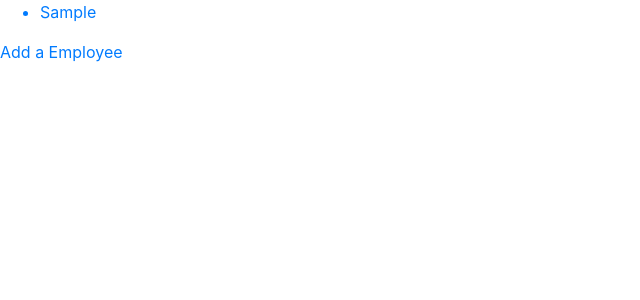
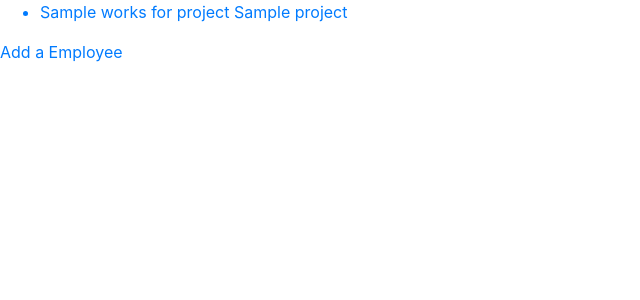
Before and after one commit to priyankitshukla/CurdwithDjango, a Django app: template employee/templates/employee.html in a window 1280 px wide. Shown: the top 300 px of the page, without its empty margins (0-640 px from the left). Run offline with Django 3.2, Linux system fonts and the light colour scheme; the template is opened without the code that fills it: most values are stand-ins (such as "Sample title", 1, 10 or a date in 2020); some libraries are stand-ins or nearby versions.

Commit message:
styling.

```diff
--- a/employee/templates/employee-form.html
+++ b/employee/templates/employee-form.html
@@ -3,7 +3,10 @@
     <h1>Add/Update Employee</h1>
     <form method="post">
         {% csrf_token %}<!-- mandatory for all form django take cares of CSRF -->
+         <table border="1">
+
         {{form}}
+         </table>
         <button type="submit">Save</button>
     </form>
 
--- a/employee/templates/employee.html
+++ b/employee/templates/employee.html
@@ -3,7 +3,7 @@
 <ul>
     {%  for employee in employee_list %}
     <a href="{% url 'update_employee' employee.id %}">
-         <li>{{ employee.first_name }}</li>
+         <li>{{ employee.first_name }} works for project {{ employee.project }} </li>
     </a>
      {% endfor %}
 </ul>
```
